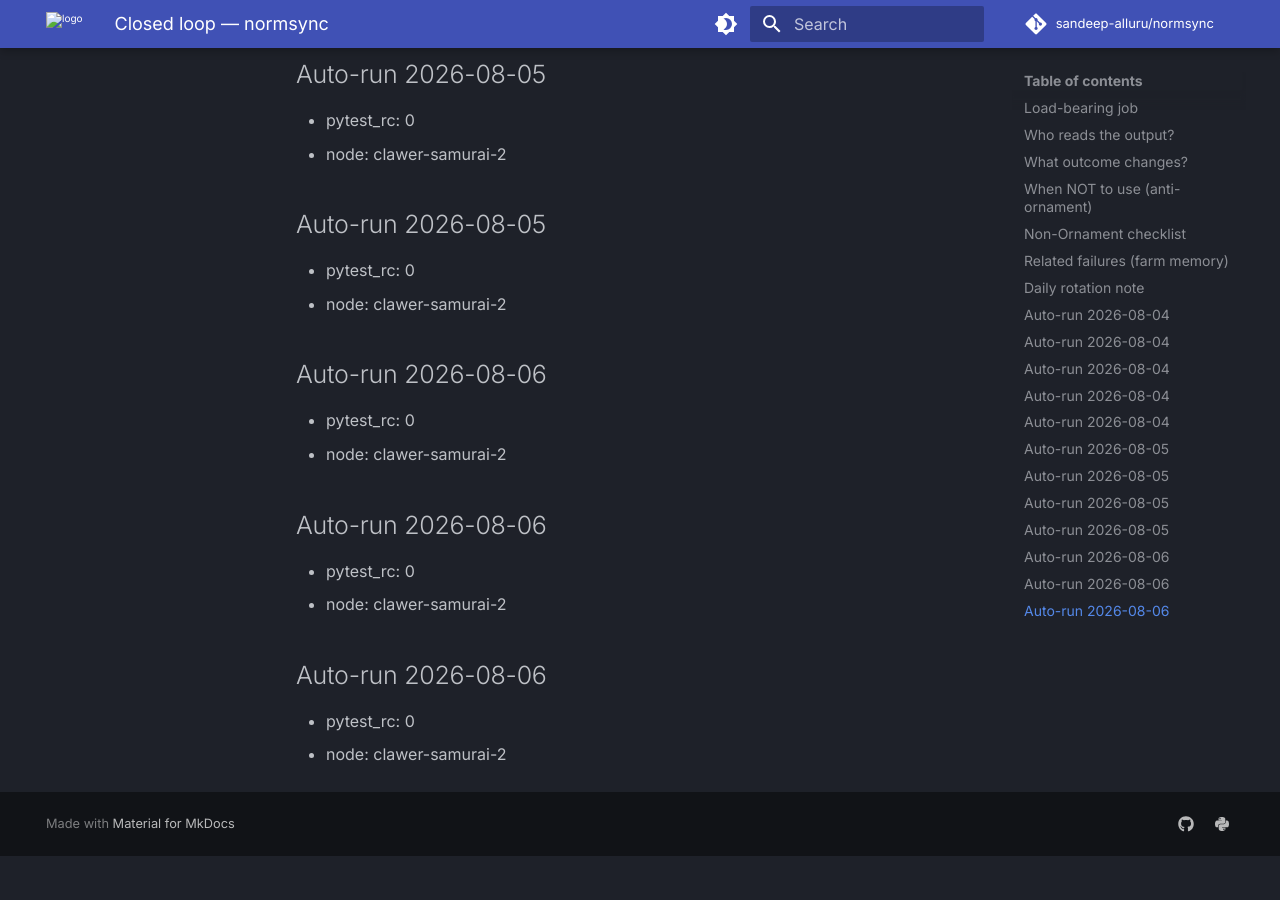
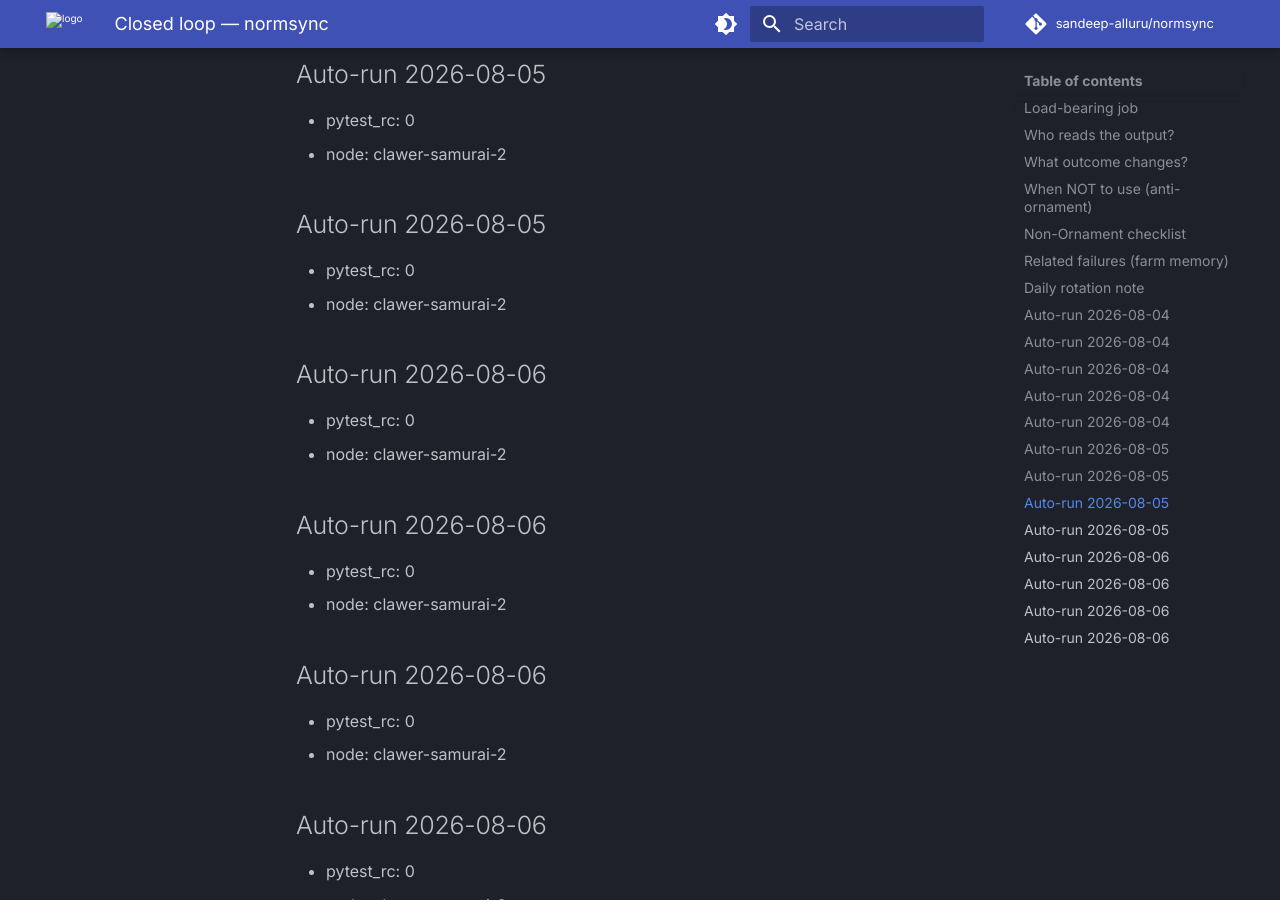
Before and after one commit to sandeep-alluru/normsync, an MkDocs documentation site: the page built from docs/CLOSED_LOOP.md, in a window 1280 px wide and 900 px high, scrolled down 2382 px. Built offline with MkDocs 1.6.1 and Material for MkDocs 9.7.7, drawn with Linux system fonts in a browser that asks for light colours; comment, search, counter and statistics services are not loaded; before the commit the page ends 3238 px from its top, so only the background shows below that.

Commit message:
chore: eagle-eyes auto-run 2026-08-06 (pytest_rc=0)

```diff
--- a/docs/CLOSED_LOOP.md
+++ b/docs/CLOSED_LOOP.md
@@ -85,3 +85,7 @@ This file exists so pillar **C (closed loop)** can rise with real wiring over ti
 ## Auto-run 2026-08-06
 - pytest_rc: 0
 - node: clawer-samurai-2
+
+## Auto-run 2026-08-06
+- pytest_rc: 0
+- node: clawer-samurai-2
```
